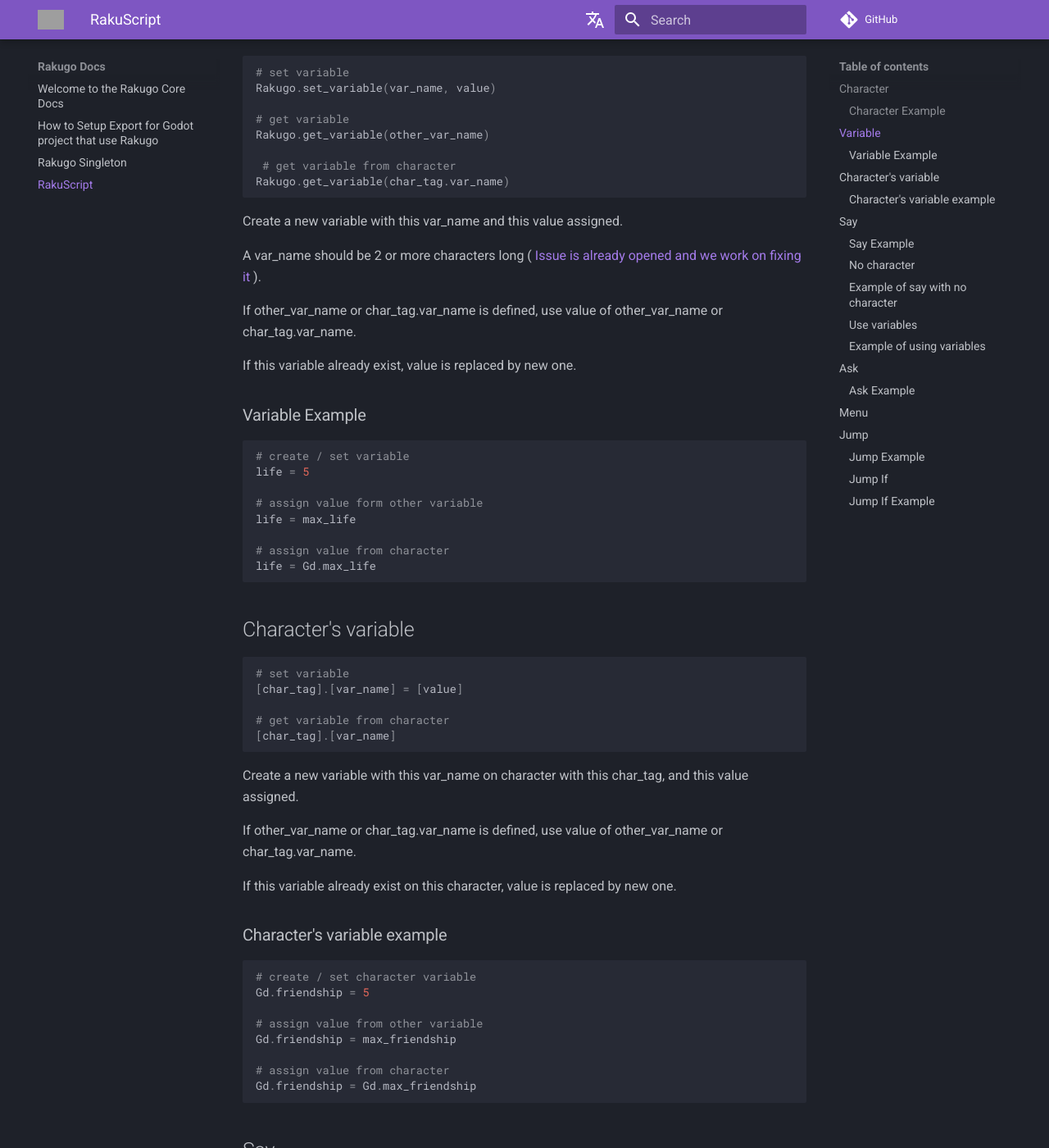
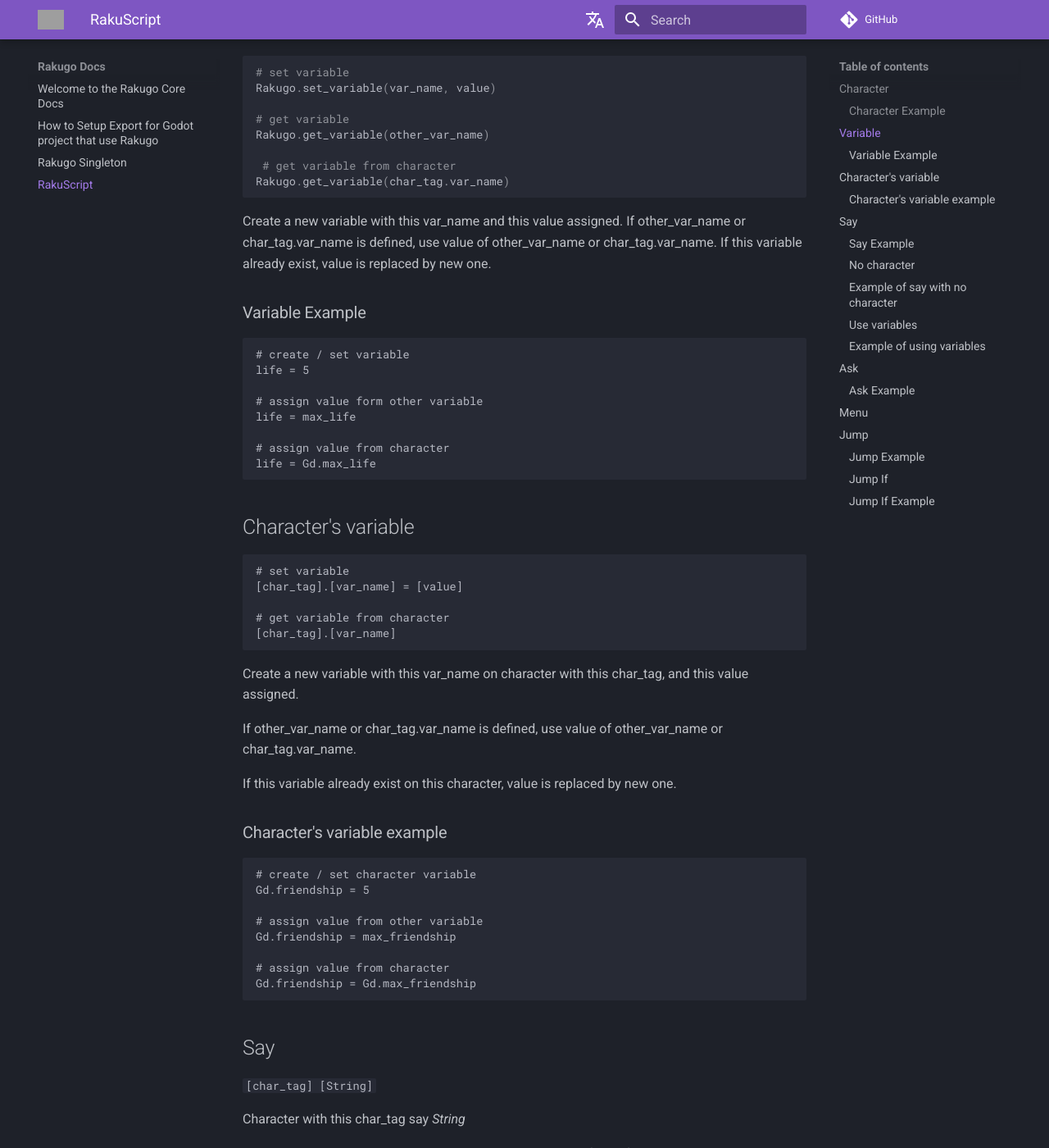
Before and after one commit to rakugoteam/rakugo-docs, an MkDocs documentation site: the page built from docs/rakuscript.md, in a window 1280 px wide and 1400 px high, scrolled down 916 px. Shown: the whole window at 82% size. Built offline with MkDocs 1.6.1 and Material for MkDocs 9.7.7, drawn with Linux system fonts in a browser that asks for light colours; comment, search, counter and statistics services are not loaded; the version menu is left out; some of the changed text lies outside the part shown; grey boxes are pictures that could not be loaded.

Commit message:
remove mention about already fixed issue #93

````diff
--- a/docs/rakuscript.md
+++ b/docs/rakuscript.md
@@ -27,7 +27,7 @@
 
 ## Variable
 
-```python
+```renpy
 # set variable
 [var_name] = [value]
 
@@ -52,17 +52,13 @@
 ```
 
 Create a new variable with this var_name and this value assigned.
-
-A var_name should be 2 or more characters long ( [Issue is already opened and we work on fixing it](https://github.com/rakugoteam/Rakugo/issues/93) ).
-
 If other_var_name or char_tag.var_name is defined, use value of other_var_name or char_tag.var_name.
-
 If this variable already exist, value is replaced by new one.
 
 ### Variable Example
 
 
-```python
+```renpy
 
 # create / set variable
 life = 5
@@ -77,7 +73,7 @@
 
 ## Character's variable
 
-```python
+```renpy
 # set variable
 [char_tag].[var_name] = [value]
 
@@ -93,7 +89,7 @@
 
 ### Character's variable example
 
-```python
+```renpy
 # create / set character variable
 Gd.friendship = 5
 
@@ -118,7 +114,7 @@
 
 ### Say Example
 
-```python
+```renpy
 Gd "Hello !"
 ```
 
````
